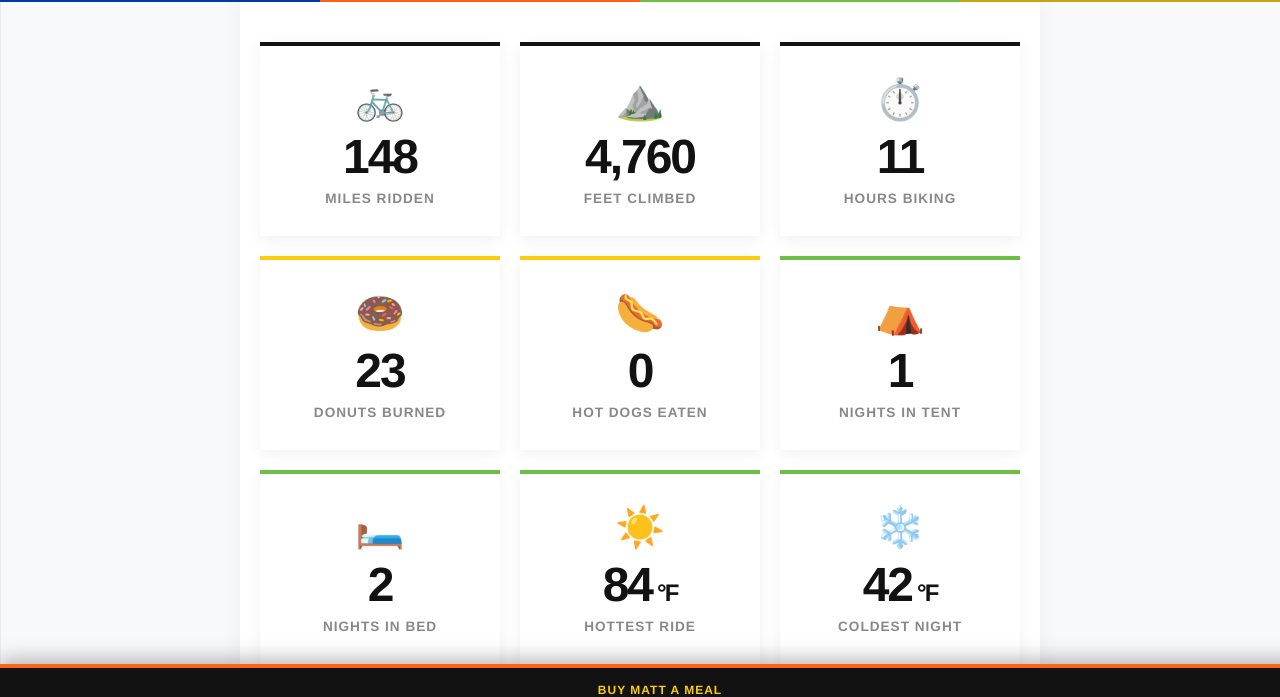
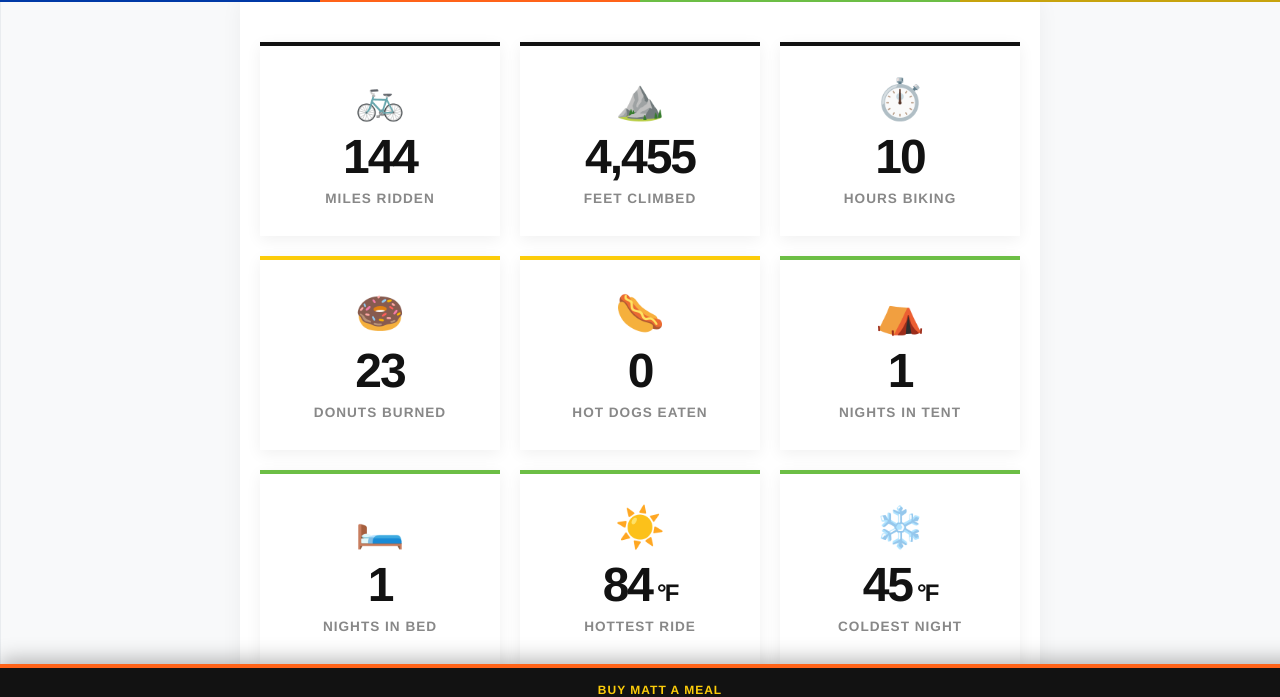
Before and after one commit to mschiller87/bike-tracker, a Jekyll site: the page built from stats.html, in a window 1280 px wide and 964 px high. Shown: the part 189-886 px from the top of the window. Built offline with Jekyll 4.4.1, drawn with Linux system fonts in a browser that asks for light colours.

Commit message:
Automated Strava sync

```diff
--- a/_data/automated_stats.yml
+++ b/_data/automated_stats.yml
@@ -1,10 +1,10 @@
-total_elevation_ft: 4760
-total_moving_hours: 11
+total_elevation_ft: 4455
+total_moving_hours: 10
 longest_day_miles: 82
-total_calories: 7186
+total_calories: 6940
 hot_dogs: 0
 nights_tent: 1
-nights_bed: 2
+nights_bed: 1
 hottest_day: 84
-coldest_night: 42
+coldest_night: 45
 donuts: 23
```
Also changed, not shown: _data/sync_state.json (+1 -1 lines), _posts/2026-05-31-18736760007.md (+1 -1 lines), _posts/2026-06-01-18750790694.md (+1 -1 lines), _posts/2026-06-02-18764779826.md (+2 -1 lines), 1 other file.
